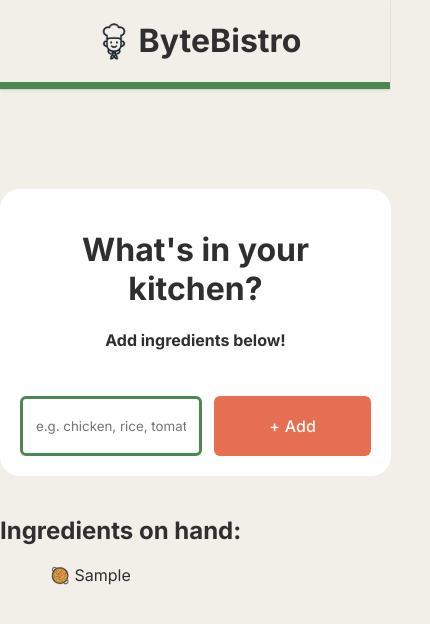
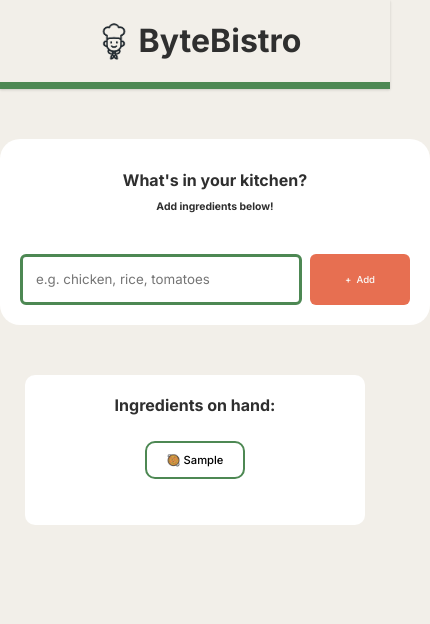
Before and after one commit to zaidhanif1/ByteBistro, a React (Vite) app: page / in a window 390 px wide. Both pictures are taken after typing "Sample" into the empty fields and a click on the button "Add". Shown: the top 624 px of the page, 430 px wide, since content can reach past the window. Built offline with nearby package versions, Linux system fonts and the light colour scheme.

Commit message:
UI Updates

```diff
--- a/index.html
+++ b/index.html
@@ -6,7 +6,7 @@
     <link href="https://fonts.googleapis.com/css2?family=Inter:ital,opsz,wght@0,14..32,100..900;1,14..32,100..900&family=Montserrat:ital,wght@0,100..900;1,100..900&display=swap" rel="stylesheet">
     <meta charset="UTF-8" />
     <link rel="icon" href="/src/assets/ChefGPT.png">
-    <meta name="viewport" content="width=device-width, initial-scale=1.0" />
+    <meta name="viewport" content="width=device-width, initial-scale=1.0,  maximum-scale=1" />
     <title>ByteBistro</title>
   </head>
   <body>
--- a/src/components/ByteBistro/ByteBistro.css
+++ b/src/components/ByteBistro/ByteBistro.css
@@ -1,8 +1,46 @@
-.suggested-recipe-container
+#suggested-recipe-container
 {
     font-family: Inter, sans-serif;
+    display: flex;
+    flex-direction: column;
+    list-style-type: none;
+    text-align: left;
+    background-color: white;
+    width: 600px;
+    margin: 100px auto auto auto;
+    padding: 20px;
+    border-radius: 20px;
+
 }
 .byte-bistro-h1
 {
-    font-size: 30px;
+    font-size: 1.8rem;
+    text-align: left;
+
 }
+
+
+@media (max-width: 768px)
+{
+ .byte-bistro-h1
+    {
+        font-size: 1rem;
+    }
+    #suggested-recipe-container
+    {
+        width: 300px;
+    }
+    #suggested-recipe-container h1
+    {
+        font-size: 1.4rem;
+    }
+    #suggested-recipe-container h2
+    {
+        font-size: 1.3rem
+    }
+    #suggested-recipe-container p, li, h3
+    {
+        font-size: .7rem
+    }
+
+}
--- a/src/components/ByteBistro/ByteBistro.jsx
+++ b/src/components/ByteBistro/ByteBistro.jsx
@@ -4,8 +4,9 @@ import './ByteBistro.css'
 export default function ByteBistro(props) {
 return (
 props.recipe ? <section className="recipe-output">
-    <h1 className='byte-bistro-h1'>ByteBistro Recommends:</h1>
-    <div className="suggested-recipe-container" aria-live="polite">
+
+    <div id="suggested-recipe-container" aria-live="polite">
+      <h1 className='byte-bistro-h1'>ByteBistro Recommends:</h1>
       <ReactMarkdown>{props.recipe}</ReactMarkdown>
     </div>
   </section> : null
--- a/src/components/Header/Header.css
+++ b/src/components/Header/Header.css
@@ -38,6 +38,7 @@ img
     }
     .header
     {
+        margin-bottom: 50px
+    }
 
-    }
 }
--- a/src/components/IngredientsList/IngredientsList.css
+++ b/src/components/IngredientsList/IngredientsList.css
@@ -1,12 +1,17 @@
 .generate-recipe-main
 {
-    background-color: #ffffff ;
+    display: flex;
+    background-color: rgb(255, 255, 255);
+    align-items: center;
+    border-radius: 10px;
+    padding: 20px;
+    text-align: center;
+    margin: auto;
 }
 
 .ingredients-list
 {
     font-size: 1rem;
-    text-align: left;
 }
 
 .get-a-recipe-button
@@ -18,12 +23,13 @@
     font-weight: 500;
     padding: 15px 20px;
     border-radius: 10px;
-    margin-left: 50px;
     background-color: coral;
     color: white;
     transition: transform 0.3s ease;
     cursor: pointer;
 }
+
+
 .get-a-recipe-button:hover
 {
     transform: scale(1.05);
@@ -33,10 +39,21 @@
     transform: scale(.95);
 }
 
-
+.ingredients-on-hand-container
+{
+    display: flex;
+    flex-direction: column;
+    background-color: #ffffff;
+    border-radius: 10px;
+    width: 100%;
+    max-width: 600px;
+    margin: 30px auto auto auto;
+    padding: 20px;
+}
 .ingredients-on-hand-h1
 {
     font-size: 1.5rem;
+    margin: auto;
 }
 .ingredientslist-section
 {
@@ -49,43 +66,57 @@ ol
 {
 
     list-style-type: none;
+    padding-inline-start: 0px;
+    display: inline-block;
+    text-align: center;
 
 }
-.generate-recipe-h3
+
+.list-element
 {
-    font-size: 1.7rem;
+  padding: 10px 20px;
+  background-color: #ffffff;
+  border: 2.5px solid #4d8853;
+  border-radius: 10px;
+  display: inline-block;
+  color: black;
+  font-weight: 500;
+  transition: transform 0.3s ease;
+}
+.list-element:hover
+{
+    transform: translateY(-5px);
 }
 
-.generate-recipe-main
+
+
+@media (max-width: 768px)
 {
-    text-align: center;
-    width: 90%;
-    padding: 20px;
-    display: flex;
-    justify-content: center;
-    margin: auto auto 200px auto;
+    .generate-recipe-main
+    {
+        padding: 20px;
+        margin: auto;
+    }
+
+.get-a-recipe-button
+{
+    font-size: .5rem;
 
 }
-.generate-recipe-p
+.ingredients-on-hand-container
+{
+    max-width: 300px;
+}
+.list-element
+{
+    font-size: .7rem;
+    width: fit-content;
+
+}
+.ingredients-on-hand-h1
 {
     font-size: 1rem;
 }
 
-@media (max-width: 768px)
-{
-.generate-recipe-p
-    {
-        font-size: .8rem;
-    }
-
-    .generate-recipe-h3
-{
-    font-size: 1rem;
-}
-.get-a-recipe-button
-{
-    font-size: .7rem;
-}
-
 
 }
--- a/src/components/IngredientsList/IngredientsList.jsx
+++ b/src/components/IngredientsList/IngredientsList.jsx
@@ -62,35 +62,33 @@ function getIcon(ingredient)
     return ingredientIcons.default
 }
 
-const listItems = props.ingredients.map((ingredient, i) => {
-    return <li key={i}> {getIcon(ingredient)} {ingredient}</li>
-})
+    const listItems = props.ingredients.map((ingredient, i) => {
+    return <li key={i} className='list-element'> {getIcon(ingredient)} {ingredient}</li>
+    })
 
 
 
 
 
     return(
-        <>
+
             <section className='ingredientslist-section'>
-                    <div className='ingredients-on-hand-container'>
+                <div className='ingredients-on-hand-container'>
                     <h1 className='ingredients-on-hand-h1'>Ingredients on hand:</h1>
                     <ol className="ingredients-list" aria-live="polite">{listItems}</ol>
+
+                    {props.ingredients.length > 2  &&
+                    <div className='generate-recipe-main'>
+                        <button className='get-a-recipe-button' onClick={props.getRecipe}>Get a recipe!</button>
                     </div>
-                    </section>
-                    {props.ingredients.length > 3  &&
-                    <div className='generate-recipe-main'>
-                        <div className='generate-recipe-text'>
-                            <h3 className='generate-recipe-h3'>Ready for a recipe?</h3>
-                            <p className='generate-recipe-p'>Generate a recipe from you list of ingredients.</p>
-                        </div>
+                    }
 
-                            <button className='get-a-recipe-button' onClick={props.getRecipe}>Get a recipe!</button>
-
-                    </div>
-}
+                </div>
 
 
-        </>
+                    </section>
+
+
+
     )
 }
--- a/src/components/Main/Main.css
+++ b/src/components/Main/Main.css
@@ -1,8 +1,10 @@
 .add-ingredient-form
 {
     display: flex;
-    justify-content: center;
-    gap: 12px;
+    width: 100%;
+    max-width: 400px;
+    gap: .5rem;
+    margin: 0 auto;
 
 }
 main{
@@ -14,7 +16,8 @@ main{
     justify-content: center;
     background-color: white;
     border-radius: 20px;
-    width: 90%;
+    width: 100%;
+    max-width: 700px;
 }
 .direction-text
 {
@@ -34,8 +37,6 @@ main{
     border: 3px solid #4d8853;
     padding: 9px 13px;
     flex-grow: 1;
-    min-width: 150px;
-    max-width: 400px;
     transition: box-shadow 0.3s ease, border-color 0.3s ease;
 }
 .ingredient-input:focus
@@ -85,34 +86,44 @@ input
 {
     font-family: Inter, sans-serif;
 }
-.generate-recipe-main
+
+
+
+@media (max-width: 768px)
 {
-    display: flex;
-    background-color: rgb(243, 243, 243);
-    align-items: center;
-    border-radius: 10px;
-    padding: 20px;
+        main
+    {
+        width: 100%;
+        max-width: 400px;
+        margin: auto;
 
     }
-.get-a-recipe-button
+    .question-header
     {
-    text-decoration: none;
-    border: none;
-    font-family: Inter, sans-serif;
-    font-weight: 500;
-    padding: 10px 15px;
-    border-radius: 10px;
-    margin-left: 50px;
-    background-color: coral;
-    color: white;
-    transition: transform 0.3s ease;
-    cursor: pointer;
+        font-size: 1rem;
+
     }
-.get-a-recipe-button:hover
+    .add-ingredients-h3
     {
-    transform: scale(1.05);
+        font-size: .65rem;
     }
-.get-a-recipe-button:active
+
+    .add-ingredient-form
     {
-    transform: scale(.95);
+        margin: auto;
+
     }
+    .ingredient-input
+    {
+
+        flex-grow: 1;
+        font-size: .5rm;
+    }
+    .add-ingredients-btn
+    {
+        max-width: 100px;
+        font-size: .6rem;
+    }
+
+
+}
--- a/src/components/Main/Main.jsx
+++ b/src/components/Main/Main.jsx
@@ -12,11 +12,16 @@ export default function Main()
 
 
 
-async function getRecipe()
+
+async function getRecipe(e)
 {
+
     if (!ingredients.length) return;
     const generatedRecipe = await getRecipeFromGemini(ingredients);
     setRecipe(generatedRecipe);
+     e.preventDefault()
+    const recipeContainer = document.getElementById('suggested-recipe-container')
+    recipeContainer.scrollIntoView({behavior: 'smooth'})
 
 }
 
@@ -30,6 +35,9 @@ async function getRecipe()
         }
         e.target.reset();
     }
+
+
+
 
     return(
         <>
@@ -53,17 +61,17 @@ async function getRecipe()
 
 
         </main>
-        <div className='ingredients-list-container'>
+        <div>
         {ingredients.length > 0 &&
             <IngredientsList
             ingredients = {ingredients}
             getRecipe = {getRecipe}
-                />
-                    }
+
+            />}
+        </div>
             <ByteBistro
             recipe = {recipe}
             />
-                    </div>
         </>
     )
 }
```
Lines whose indentation alone changed are shown as unchanged.
